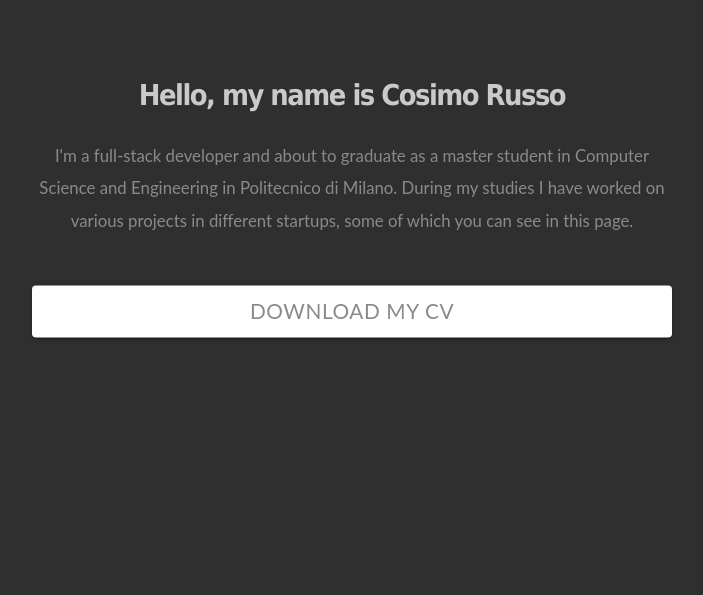
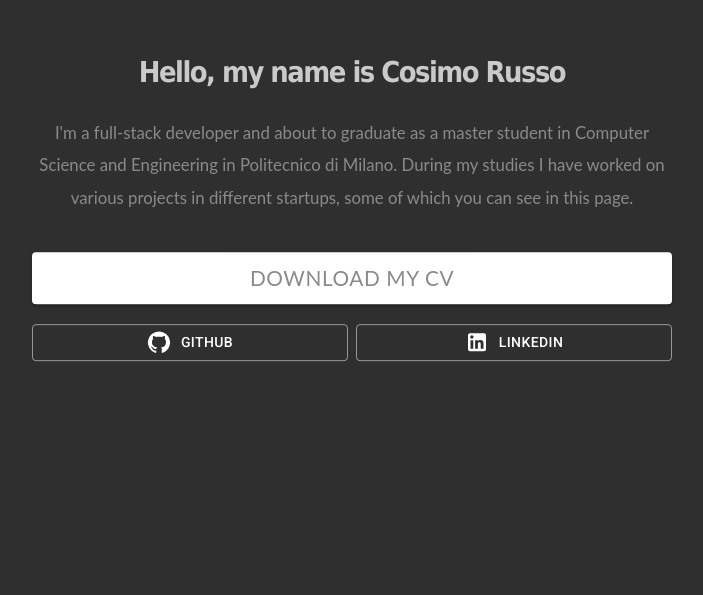
Before and after one commit to CosimoRusso/portfolio, a React (Create React App) app: page / in a window 1280 px wide. Shown: the part 205-800 px from the top of the page, without its empty margins (288-991 px from the left). Built offline with nearby package versions, Linux system fonts and the light colour scheme.

Commit message:
Add social links

```diff
--- a/src/components/Header.js
+++ b/src/components/Header.js
@@ -1,5 +1,6 @@
 import Presentation from "./Presentation";
 import {Button, Grid} from "@mui/material";
+import SocialLinks from "./SocialLinks";
 
 function Header(){
     return (
@@ -23,6 +24,12 @@ function Header(){
                         </Button>
                     </Grid>
                 </Grid>
+
+                <Grid container justifyContent={'center'}>
+                    <Grid item xs={10} sm={6}>
+                        <SocialLinks />
+                    </Grid>
+                </Grid>
             </div>
         </header>
     )
--- /dev/null
+++ b/src/components/SocialLinks.js
@@ -0,0 +1,39 @@
+import {Button, Grid} from "@mui/material";
+import GitHubIcon from '@mui/icons-material/GitHub';
+import LinkedInIcon from '@mui/icons-material/LinkedIn';
+
+function SocialLinks(){
+    return (
+        <div className={'social-links'}>
+            <Grid container spacing={1}>
+                <Grid item xs={12} md={6}>
+                    <Button
+                        color={'primary'}
+                        fullWidth={true}
+                        variant={'outlined'}
+                        href={'https://github.com/CosimoRusso'}
+                        target={'_blank'}
+                    >
+                        <GitHubIcon className={'social-icon'} />
+                        GitHub
+                    </Button>
+
+                </Grid>
+                <Grid item xs={12} md={6}>
+                    <Button
+                        color={'primary'}
+                        fullWidth={true}
+                        variant={'outlined'}
+                        href={'https://www.linkedin.com/in/cosimo-russo-16873510a/'}
+                        target={'_blank'}
+                    >
+                        <LinkedInIcon className={'social-icon'} />
+                        LinkedIn
+                    </Button>
+                </Grid>
+            </Grid>
+        </div>
+    )
+}
+
+export default SocialLinks;
--- a/src/css/style.scss
+++ b/src/css/style.scss
@@ -31,6 +31,12 @@ header {
   p{
     color: $textGrey;
   }
+  .social-links{
+    margin-top: 20px;
+    .social-icon{
+      margin-right: 10px;
+    }
+  }
 }
 
 .project-box{
@@ -60,7 +66,7 @@ a.btn-cv{
   line-height: 1.95em;
   font-weight: 400;
   font-family: Lato,Helvetica,Arial,sans-serif;
-  margin-top: 30px;
+  margin-top: 20px;
   &:hover{
     background-color: $titleGrey;
     color: white;
```
